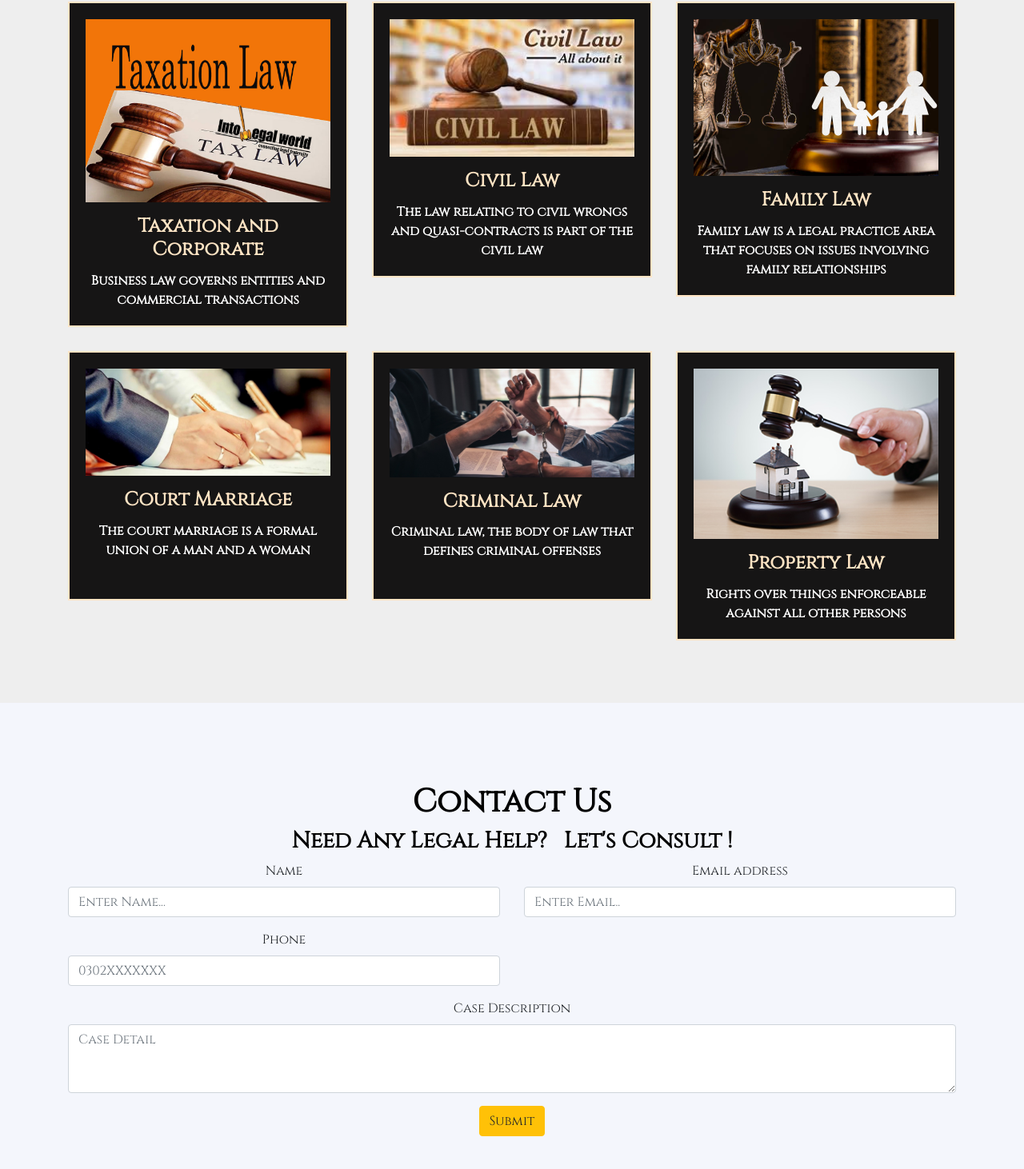
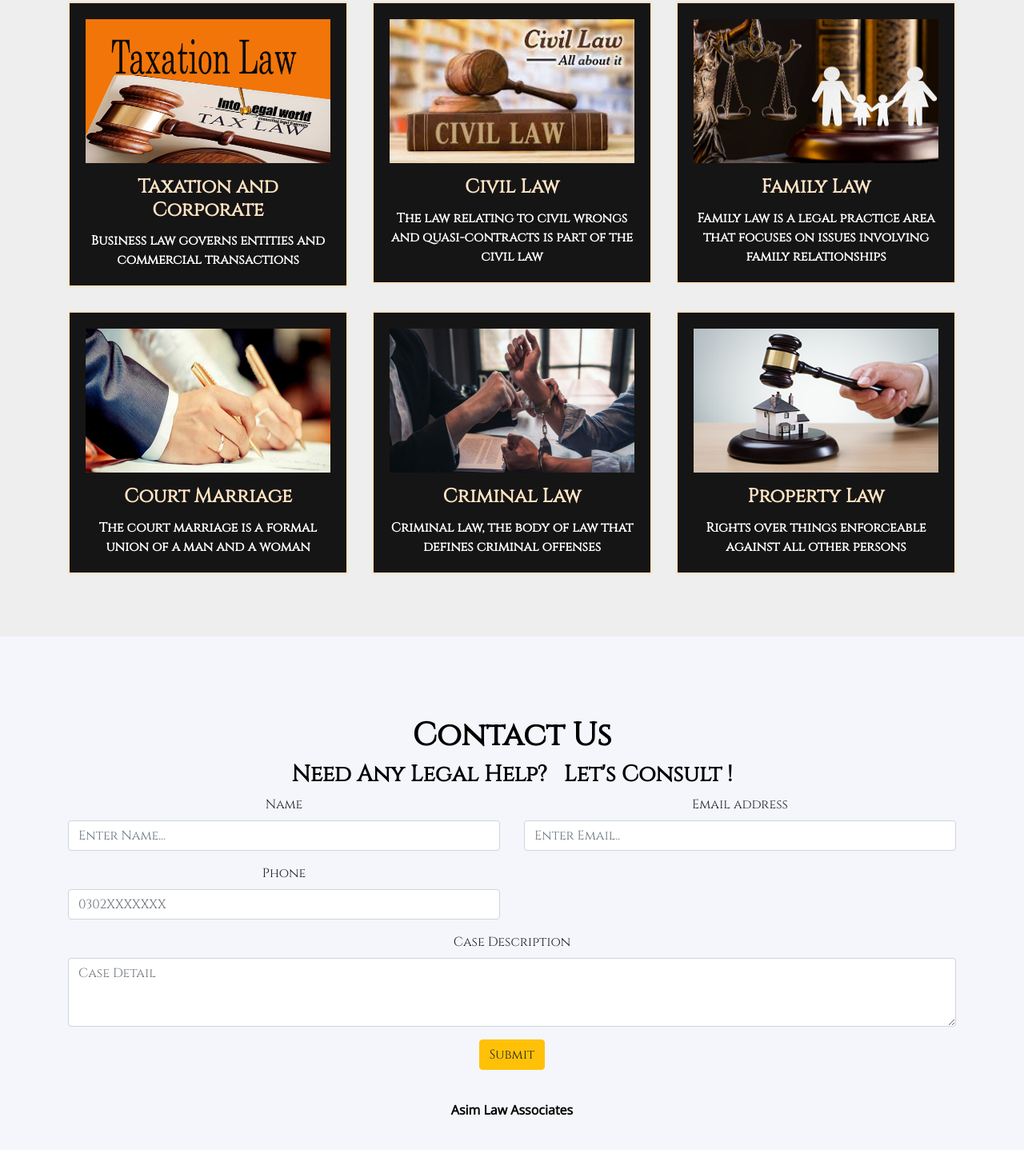
Before and after one commit to MuhammadSalman009-tech/asim-law-associates, a React (Create React App) app: page / in a window 1280 px wide. Shown: the part 1753-3215 px from the top of the page at 80% size. After the commit the page ends 3191 px from the top, so only its background shows below. Built offline with nearby package versions, Linux system fonts and the light colour scheme.

Commit message:
completed all components

```diff
--- a/public/index.html
+++ b/public/index.html
@@ -34,7 +34,7 @@
       rel="stylesheet"
     />
 
-    <title>John Williams Lawyer</title>
+    <title>Asim Law Associates</title>
   </head>
   <body>
     <noscript>You need to enable JavaScript to run this app.</noscript>
--- a/src/components/AreasOfExpertyCard.js
+++ b/src/components/AreasOfExpertyCard.js
@@ -11,9 +11,9 @@ function AreasOfExpertyCard({ experty }) {
               <div class="card-body text-center">
                 <p>
                   <img
-                    class=" img-fluid"
                     src={`${baseURL}images/${experty.image}`}
                     alt={experty.name}
+                    height="180px"
                   />
                 </p>
                 <h4 class="card-title">{experty.name}</h4>
--- a/src/components/Footer.js
+++ b/src/components/Footer.js
@@ -1,11 +1,11 @@
-import React from 'react';
+import React from "react";
 
 const Footer = () => {
-    return (
-        <div className='footer'>
-            <a href='www.zacwillmington.com'>Web Design and Development by www.zacwillmington.com</a>
-        </div>
-    );
+  return (
+    <div className="footer">
+      <a href="asimlawassociates.com">Asim Law Associates</a>
+    </div>
+  );
 };
 
 export default Footer;
--- a/src/css/areaOfExpertyCard.css
+++ b/src/css/areaOfExpertyCard.css
@@ -127,7 +127,6 @@ section .section-title {
 
 .frontside .card .card-body img {
   width: 100%;
-  height: 100%;
 }
 .card-body {
   border: 2px solid bisque;
```
